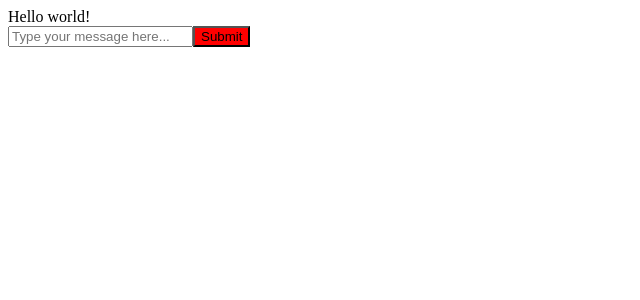
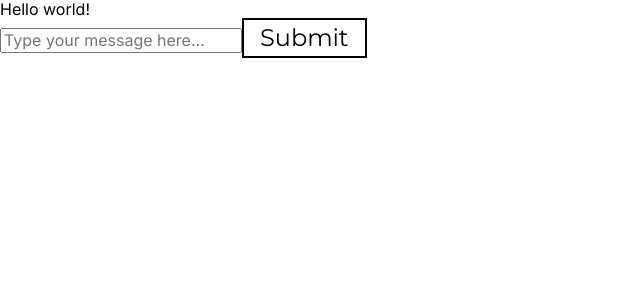
Before and after one commit to droa3v/react-chat-client, a React app: page / in a window 1280 px wide. Shown: the top 300 px of the page, without its empty margins (0-640 px from the left). Built offline with nearby package versions, Linux system fonts and the light colour scheme.

Commit message:
Added button styles and animation

```diff
--- a/src/App.tsx
+++ b/src/App.tsx
@@ -1,5 +1,6 @@
 import React from "react";
 import { Chat } from "./chat/Chat";
+import "./scss/App.scss";
 
 export const App: React.FC = (): JSX.Element => {
   return (
--- a/src/components/Button/Button.module.scss
+++ b/src/components/Button/Button.module.scss
@@ -1,3 +1,52 @@
+@use "../../scss/variables";
+
 .btn {
-  background-color: red;
+  position: relative;
+  overflow: hidden;
+  cursor: pointer;
+  font-family: variables.$Montserrat;
+  font-size: 1.5rem;
+  padding: 0.25rem 1rem;
+  text-align: center;
+  border: 2px solid black;
+  background-color: #fff;
+  transition-duration: 0.4s;
+
+  &:hover {
+    transition-duration: 0.1s;
+    background-color: #000;
+    color: #fff;
+  }
+
+  & > .ripple {
+    width: 20px;
+    height: 20px;
+    position: absolute;
+    background: #fff;
+    display: block;
+    content: "";
+    border-radius: 9999px;
+    opacity: 1;
+    animation: 0.9s ease 1 forwards ripple-effect;
+  }
+
+  & > .content {
+    position: relative;
+    z-index: 2;
+  }
 }
+
+@keyframes ripple-effect {
+  0% {
+    transform: scale(1);
+    opacity: 1;
+  }
+  50% {
+    transform: scale(10);
+    opacity: 0.375;
+  }
+  100% {
+    transform: scale(35);
+    opacity: 0;
+  }
+}
--- a/src/components/Button/Button.tsx
+++ b/src/components/Button/Button.tsx
@@ -1,4 +1,4 @@
-import React from "react";
+import React, { useState, useEffect } from "react";
 import styles from "./Button.module.scss";
 
 interface ButtonProps {
@@ -7,14 +7,50 @@
   disabled?: boolean;
 }
 
+interface ICoords {
+  x: number;
+  y: number;
+}
+
 export const Button: React.FC<ButtonProps> = ({
   onClick,
   children,
   disabled,
 }): JSX.Element => {
+  const [coords, setCoords] = useState<ICoords>({ x: -1, y: -1 });
+  const [isRippling, setIsRippling] = useState<boolean>(false);
+
+  useEffect(() => {
+    if (coords.x !== -1 && coords.y !== -1) {
+      setIsRippling(true);
+      setTimeout(() => setIsRippling(false), 300);
+    } else setIsRippling(false);
+  }, [coords]);
+
+  useEffect(() => {
+    if (!isRippling) setCoords({ x: -1, y: -1 });
+  }, [isRippling]);
+
   return (
-    <button onClick={onClick} disabled={disabled} className={styles.btn}>
-      {children}
+    <button
+      onClick={(e) => {
+        const rect = e.currentTarget.getBoundingClientRect();
+        setCoords({ x: e.clientX - rect.left, y: e.clientY - rect.top });
+        onClick && onClick(e);
+      }}
+      disabled={disabled}
+      className={styles.btn}
+    >
+      {isRippling ? (
+        <span
+          className={styles.ripple}
+          style={{
+            left: coords.x,
+            top: coords.y,
+          }}
+        />
+      ) : null}
+      <span className={styles.content}>{children}</span>
     </button>
   );
 };
--- /dev/null
+++ b/src/scss/App.scss
@@ -0,0 +1,357 @@
+@use "./fonts";
+@use "./variables";
+
+/*! normalize.css v8.0.1 | MIT License | github.com/necolas/normalize.css */
+/* Document
+   ========================================================================== */
+/**
+ * 1. Correct the line height in all browsers.
+ * 2. Prevent adjustments of font size after orientation changes in iOS.
+ */
+html {
+  line-height: 1.15; /* 1 */
+  -webkit-text-size-adjust: 100%; /* 2 */
+}
+
+/* Sections
+   ========================================================================== */
+
+/**
+ * Remove the margin in all browsers.
+ */
+
+body {
+  margin: 0;
+}
+
+/**
+ * Render the `main` element consistently in IE.
+ */
+
+main {
+  display: block;
+}
+
+/**
+ * Correct the font size and margin on `h1` elements within `section` and
+ * `article` contexts in Chrome, Firefox, and Safari.
+ */
+
+h1 {
+  font-size: 2em;
+  margin: 0.67em 0;
+}
+
+/* Grouping content
+   ========================================================================== */
+
+/**
+ * 1. Add the correct box sizing in Firefox.
+ * 2. Show the overflow in Edge and IE.
+ */
+
+hr {
+  box-sizing: content-box; /* 1 */
+  height: 0; /* 1 */
+  overflow: visible; /* 2 */
+}
+
+/**
+ * 1. Correct the inheritance and scaling of font size in all browsers.
+ * 2. Correct the odd `em` font sizing in all browsers.
+ */
+
+pre {
+  font-family: monospace, monospace; /* 1 */
+  font-size: 1em; /* 2 */
+}
+
+/* Text-level semantics
+   ========================================================================== */
+
+/**
+ * Remove the gray background on active links in IE 10.
+ */
+
+a {
+  background-color: transparent;
+}
+
+/**
+ * 1. Remove the bottom border in Chrome 57-
+ * 2. Add the correct text decoration in Chrome, Edge, IE, Opera, and Safari.
+ */
+
+abbr[title] {
+  border-bottom: none; /* 1 */
+  text-decoration: underline; /* 2 */
+  text-decoration: underline dotted; /* 2 */
+}
+
+/**
+ * Add the correct font weight in Chrome, Edge, and Safari.
+ */
+
+b,
+strong {
+  font-weight: bolder;
+}
+
+/**
+ * 1. Correct the inheritance and scaling of font size in all browsers.
+ * 2. Correct the odd `em` font sizing in all browsers.
+ */
+
+code,
+kbd,
+samp {
+  font-family: monospace, monospace; /* 1 */
+  font-size: 1em; /* 2 */
+}
+
+/**
+ * Add the correct font size in all browsers.
+ */
+
+small {
+  font-size: 80%;
+}
+
+/**
+ * Prevent `sub` and `sup` elements from affecting the line height in
+ * all browsers.
+ */
+
+sub,
+sup {
+  font-size: 75%;
+  line-height: 0;
+  position: relative;
+  vertical-align: baseline;
+}
+
+sub {
+  bottom: -0.25em;
+}
+
+sup {
+  top: -0.5em;
+}
+
+/* Embedded content
+   ========================================================================== */
+
+/**
+ * Remove the border on images inside links in IE 10.
+ */
+
+img {
+  border-style: none;
+}
+
+/* Forms
+   ========================================================================== */
+
+/**
+ * 1. Change the font styles in all browsers.
+ * 2. Remove the margin in Firefox and Safari.
+ */
+
+button,
+input,
+optgroup,
+select,
+textarea {
+  font-family: inherit; /* 1 */
+  font-size: 100%; /* 1 */
+  line-height: 1.15; /* 1 */
+  margin: 0; /* 2 */
+}
+
+/**
+ * Show the overflow in IE.
+ * 1. Show the overflow in Edge.
+ */
+
+button,
+input {
+  /* 1 */
+  overflow: visible;
+}
+
+/**
+ * Remove the inheritance of text transform in Edge, Firefox, and IE.
+ * 1. Remove the inheritance of text transform in Firefox.
+ */
+
+button,
+select {
+  /* 1 */
+  text-transform: none;
+}
+
+/**
+ * Correct the inability to style clickable types in iOS and Safari.
+ */
+
+button,
+[type="button"],
+[type="reset"],
+[type="submit"] {
+  -webkit-appearance: button;
+}
+
+/**
+ * Remove the inner border and padding in Firefox.
+ */
+
+button::-moz-focus-inner,
+[type="button"]::-moz-focus-inner,
+[type="reset"]::-moz-focus-inner,
+[type="submit"]::-moz-focus-inner {
+  border-style: none;
+  padding: 0;
+}
+
+/**
+ * Restore the focus styles unset by the previous rule.
+ */
+
+button:-moz-focusring,
+[type="button"]:-moz-focusring,
+[type="reset"]:-moz-focusring,
+[type="submit"]:-moz-focusring {
+  outline: 1px dotted ButtonText;
+}
+
+/**
+ * Correct the padding in Firefox.
+ */
+
+fieldset {
+  padding: 0.35em 0.75em 0.625em;
+}
+
+/**
+ * 1. Correct the text wrapping in Edge and IE.
+ * 2. Correct the color inheritance from `fieldset` elements in IE.
+ * 3. Remove the padding so developers are not caught out when they zero out
+ *    `fieldset` elements in all browsers.
+ */
+
+legend {
+  box-sizing: border-box; /* 1 */
+  color: inherit; /* 2 */
+  display: table; /* 1 */
+  max-width: 100%; /* 1 */
+  padding: 0; /* 3 */
+  white-space: normal; /* 1 */
+}
+
+/**
+ * Add the correct vertical alignment in Chrome, Firefox, and Opera.
+ */
+
+progress {
+  vertical-align: baseline;
+}
+
+/**
+ * Remove the default vertical scrollbar in IE 10+.
+ */
+
+textarea {
+  overflow: auto;
+}
+
+/**
+ * 1. Add the correct box sizing in IE 10.
+ * 2. Remove the padding in IE 10.
+ */
+
+[type="checkbox"],
+[type="radio"] {
+  box-sizing: border-box; /* 1 */
+  padding: 0; /* 2 */
+}
+
+/**
+ * Correct the cursor style of increment and decrement buttons in Chrome.
+ */
+
+[type="number"]::-webkit-inner-spin-button,
+[type="number"]::-webkit-outer-spin-button {
+  height: auto;
+}
+
+/**
+ * 1. Correct the odd appearance in Chrome and Safari.
+ * 2. Correct the outline style in Safari.
+ */
+
+[type="search"] {
+  -webkit-appearance: textfield; /* 1 */
+  outline-offset: -2px; /* 2 */
+}
+
+/**
+ * Remove the inner padding in Chrome and Safari on macOS.
+ */
+
+[type="search"]::-webkit-search-decoration {
+  -webkit-appearance: none;
+}
+
+/**
+ * 1. Correct the inability to style clickable types in iOS and Safari.
+ * 2. Change font properties to `inherit` in Safari.
+ */
+
+::-webkit-file-upload-button {
+  -webkit-appearance: button; /* 1 */
+  font: inherit; /* 2 */
+}
+
+/* Interactive
+   ========================================================================== */
+
+/*
+ * Add the correct display in Edge, IE 10+, and Firefox.
+ */
+
+details {
+  display: block;
+}
+
+/*
+ * Add the correct display in all browsers.
+ */
+
+summary {
+  display: list-item;
+}
+
+/* Misc
+   ========================================================================== */
+
+/**
+ * Add the correct display in IE 10+.
+ */
+
+template {
+  display: none;
+}
+
+/**
+ * Add the correct display in IE 10.
+ */
+
+[hidden] {
+  display: none;
+}
+
+/**************************************************************************************************************************************************************/
+
+html {
+  font-family: variables.$Inter;
+}
--- /dev/null
+++ b/src/scss/_fonts.scss
@@ -0,0 +1 @@
+@import url("https://fonts.googleapis.com/css2?family=Inter:wght@400;700&family=Montserrat:wght@400;700&family=Nunito:ital,wght@0,400;0,700;1,400&display=swap");
--- /dev/null
+++ b/src/scss/_variables.scss
@@ -0,0 +1,6 @@
+/*Fonts*/
+$Montserrat: "Montserrat", sans-serif;
+$Inter: "Inter", sans-serif;
+$Nunito: "Nunito", sans-serif;
+
+/*Colors*/
```
